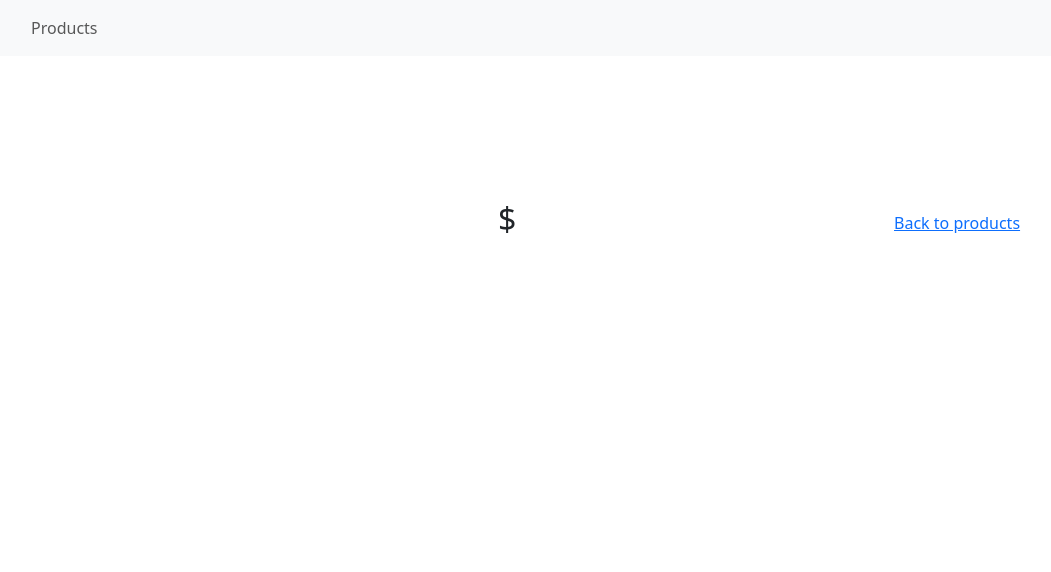
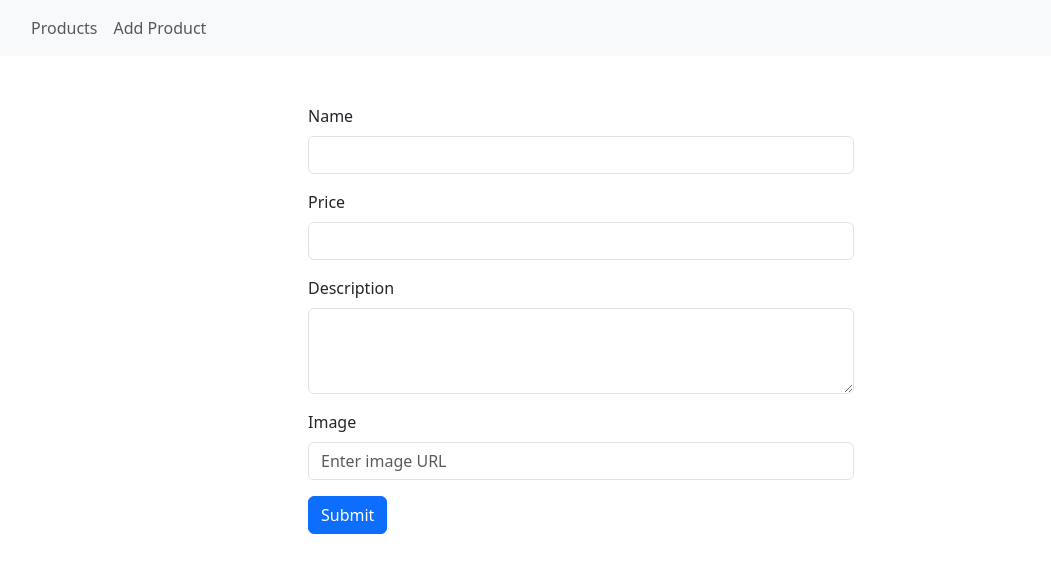
Before and after one commit to congthanhle/ProductIntro, a Nuxt app: page /products/add in a window 1280 px wide. Shown: the top 572 px of the page, without its empty margins (59-1110 px from the left). Built offline with nearby package versions, Linux system fonts and the light colour scheme; no server answers.

Commit message:
create add feature

```diff
--- a/components/Product/ProductCard.vue
+++ b/components/Product/ProductCard.vue
@@ -1,15 +1,19 @@
 <template>
-  <div class="card text-center" >
+  <div class="card text-center">
     <div class="d-flex align-items-center mx-auto mt-3 img-container">
       <img :src="product?.image" class="card-img-top img-fluid media"  :alt="product?.name">
     </div>
     <div class="card-body">
-      <h5 class="card-title" style="white-space: nowrap; overflow: hidden; text-overflow: ellipsis;">{{ product?.name }}
-      </h5>
-      <nuxt-link class="btn btn-outline-info mt-2" :to="`/products/${product?.id}`">View Details</nuxt-link>
+      <h5 class="card-title" style="white-space: nowrap; overflow: hidden; text-overflow: ellipsis;">{{ product?.name }}</h5>
+      <div class="btn-group mt-2" role="group" aria-label="Basic mixed styles example">
+        <nuxt-link class="btn btn-outline-success me-2" :to="`/products/edit/${product?.id}`">Edit</nuxt-link>
+        <nuxt-link class="btn btn-outline-info me-2" :to="`/products/${product?.id}`">View Details</nuxt-link>
+        <button type="button" class="btn btn-outline-danger">Del</button>
+      </div>
     </div>
   </div>
 </template>
+
 
 <script setup lang="ts">
 import type { Product } from '~/store/Products/state'
--- a/layouts/default.vue
+++ b/layouts/default.vue
@@ -6,9 +6,13 @@
           <li class="nav-item">
             <nuxt-link class="nav-link" to="/products">Products</nuxt-link>
           </li>
+          <li class="nav-item">
+            <nuxt-link class="nav-link" to="/products/add">Add Product</nuxt-link>
+          </li>
+
         </ul>
       </div>
     </div>
   </nav>
-  <slot/>
+  <slot />
 </template>
--- a/pages/index.vue
+++ b/pages/index.vue
@@ -11,6 +11,6 @@
 
 </script>
 
-<style scoped>
+<style>
 
 </style>
--- a/pages/products/[id].vue
+++ b/pages/products/[id].vue
@@ -1,5 +1,5 @@
 <template>
-  <div class="container">
+  <div v-if="product" class="container">
     <div class="row mt-5 text-align-center ">
       <div class="col-lg-5 col-md-5 col-sm-6">
         <div class="white-box text-center"><img :src="product?.image" :alt="product?.name" class="img"></div>
@@ -21,18 +21,27 @@
 </template>
 
 <script setup lang="ts">
+import { ref } from 'vue'
 import type { Product } from '~/store/Products/state'
 
 const { id } = useRoute().params;
+const { data } = useAsyncData('product', () => $fetch(`/api/products/${id}`));
+const product = ref<Product | null>(null);
 
-const { data } = await useAsyncData('product', () => $fetch(`/api/products/${id}`));
+watch(data, (newData) => {
+  if (newData) product.value = newData as unknown as Product;
+});
 
-const product = data as unknown as Product;
-
+onBeforeRouteUpdate(async (to) => {
+  product.value = null;
+  const newId = to.params.id;
+  const newData = await $fetch(`/api/products/${newId}`);
+  product.value = newData as unknown as Product;
+});
 </script>
 
 <style scoped>
-.img{
+.img {
   width: 70%;
 }
 </style>
--- /dev/null
+++ b/pages/products/add.vue
@@ -0,0 +1,47 @@
+<template>
+  <div class="container pt-5">
+    <div class="row justify-content-center">
+      <div class="col-md-6">
+        <form @submit.prevent="submit">
+          <div class="mb-3">
+            <label for="name" class="form-label">Name</label>
+            <input type="text" class="form-control" id="name" v-model="product.name">
+          </div>
+          <div class="mb-3">
+            <label for="price" class="form-label">Price</label>
+            <input type="number" class="form-control" id="price" min="0" v-model="product.price">
+          </div>
+          <div class="mb-3">
+            <label for="description" class="form-label">Description</label>
+            <textarea class="form-control" id="description" rows="3" v-model="product.description"></textarea>
+          </div>
+          <div class="mb-3">
+            <label for="image" class="form-label">Image</label>
+            <input type="text" id="image" class="form-control" placeholder="Enter image URL" v-model="product.image">
+          </div>
+          <button type="submit" class="btn btn-primary">Submit</button>
+        </form>
+      </div>
+    </div>
+  </div>
+</template>
+
+<script setup lang="ts">
+import store from '~/store'
+definePageMeta({
+  layout: "default",
+})
+
+const product = ref({
+  name: "",
+  description: "",
+  price: "",
+  image: ""
+})
+
+const submit = async () => {
+  await store.dispatch("ADD_PRODUCT", product.value);
+}
+</script>
+
+<style scoped></style>
--- /dev/null
+++ b/pages/products/edit/[id].vue
@@ -0,0 +1,47 @@
+<template>
+  <div class="container pt-5">
+    <div class="row justify-content-center">
+      <div class="col-md-6">
+        <form @submit.prevent="submit">
+          <div class="mb-3">
+            <label for="name" class="form-label">Name</label>
+            <input type="text" class="form-control" id="name" v-model="product.name">
+          </div>
+          <div class="mb-3">
+            <label for="price" class="form-label">Price</label>
+            <input type="number" class="form-control" id="price" min="0" v-model="product.price">
+          </div>
+          <div class="mb-3">
+            <label for="description" class="form-label">Description</label>
+            <textarea class="form-control" id="description" rows="3" v-model="product.description"></textarea>
+          </div>
+          <div class="mb-3">
+            <label for="image" class="form-label">Image</label>
+            <input type="text" id="image" class="form-control" placeholder="Enter image URL" v-model="product.image">
+          </div>
+          <button type="submit" class="btn btn-primary">Submit</button>
+        </form>
+      </div>
+    </div>
+  </div>
+</template>
+
+<script setup lang="ts">
+import store from '~/store'
+definePageMeta({
+  layout: "default",
+})
+const { id } = useRoute().params;
+const product = ref({
+  name: "",
+  description: "",
+  price: "",
+  image: ""
+})
+
+const submit = async () => {
+  await store.dispatch("ADD_PRODUCT", product.value);
+}
+</script>
+
+<style scoped></style>
--- a/pages/products/index.vue
+++ b/pages/products/index.vue
@@ -16,10 +16,12 @@ import store from '~/store/index'
 definePageMeta({
   layout: "default",
 })
+
 const {data} = await useFetch("/api/products");
 
 const products = data as unknown as Product[];
-store.dispatch("fetchProducts", products);
+
+await store.dispatch("FETCH_PRODUCTS");
 
 </script>
 
--- a/store/Products/actions.ts
+++ b/store/Products/actions.ts
@@ -1,11 +1,20 @@
 import type { ActionTree, Commit } from "vuex/types/index.js";
 import type { ProductsState} from "~/store/Products/state";
 import type { RootState } from "~/store/index";
+import { add, queryByCollection } from "~/server/lib/firestore";
+import store from '~/store'
+
 
 const actions: ActionTree<ProductsState, RootState> = {
-  fetchProducts:({ commit }: { commit: Commit }, products: ProductsState) => {
+  FETCH_PRODUCTS:({ commit }: { commit: Commit }) => {
+    const products = queryByCollection('products');
     commit('SET_PRODUCTS', products)
-  }
+  },
+  ADD_PRODUCT: ({ commit }: { commit: Commit }, item) => {
+    add('products', item);
+    commit('ADD_PRODUCT', item);
+    store.dispatch("FETCH_PRODUCTS")
+  },
 };
 
 export default actions;
--- a/store/Products/getters.ts
+++ b/store/Products/getters.ts
@@ -3,7 +3,7 @@ import type { ProductsState } from '~/store/Products/state'
 import type { RootState } from '~/store/index'
 
 const getters: GetterTree<ProductsState, RootState> = {
-  products: (state: ProductsState) => state.products
+  PRODUCTS: (state: ProductsState) => state.products
 }
 
 export default getters;
--- a/store/Products/mutations.ts
+++ b/store/Products/mutations.ts
@@ -1,9 +1,13 @@
-import type { MutationTree } from 'vuex/types/index.js'
-import type { ProductsState, Product } from '~/store/Products/state'
+import type { MutationTree } from "vuex/types/index.js";
+import type { ProductsState, Product } from "~/store/Products/state";
 
 const mutations: MutationTree<ProductsState> = {
   SET_PRODUCTS: (state: ProductsState, items: Product[]) => {
-    state.products = items
+    state.products = items;
   },
-}
-export default mutations
+  ADD_PRODUCT: (state: ProductsState, item: Product) => {
+    // state.products.push(item);
+
+  },
+};
+export default mutations;
```
Also changed, not shown: 2 other files (tests, documents, lock files or other folders).
